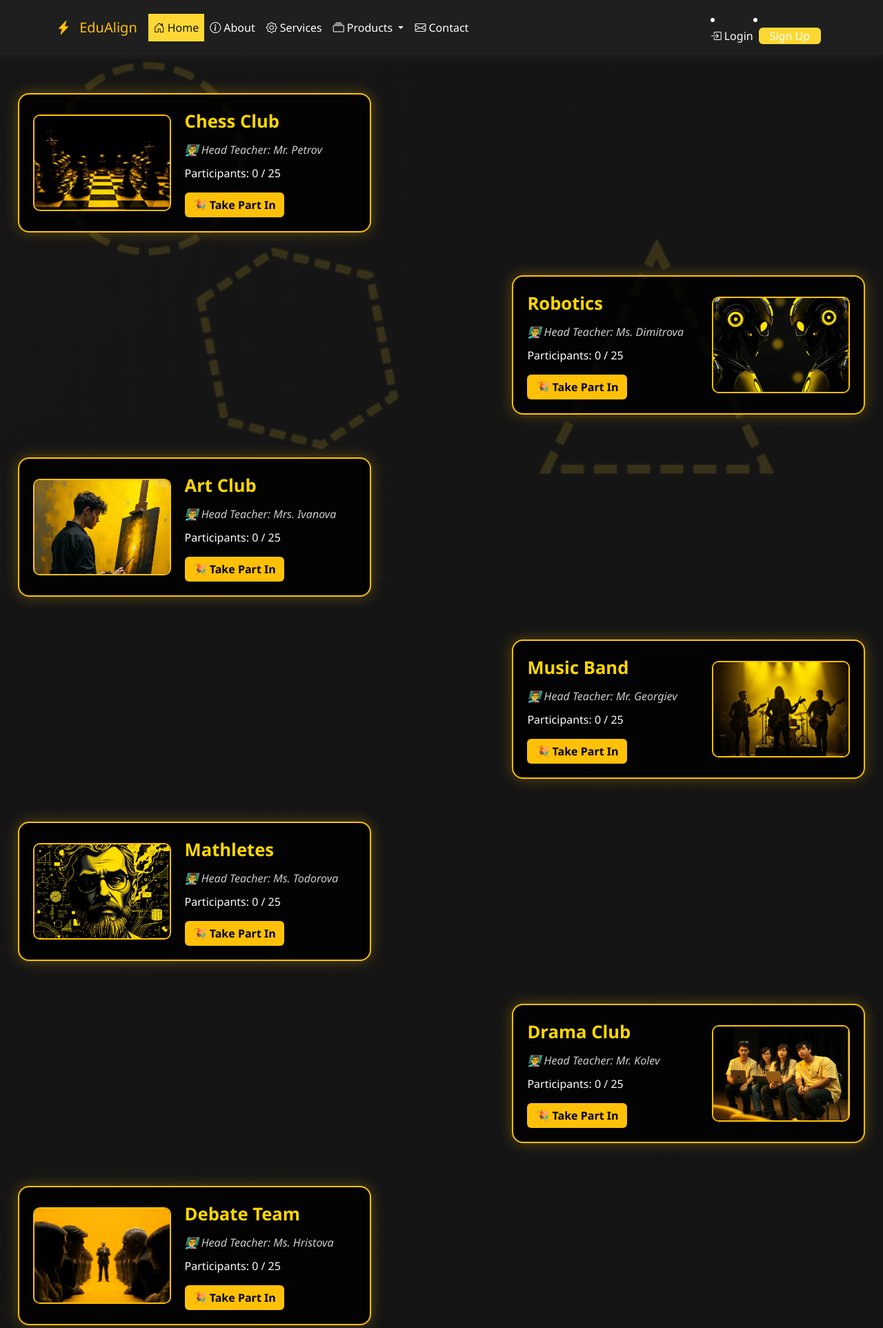
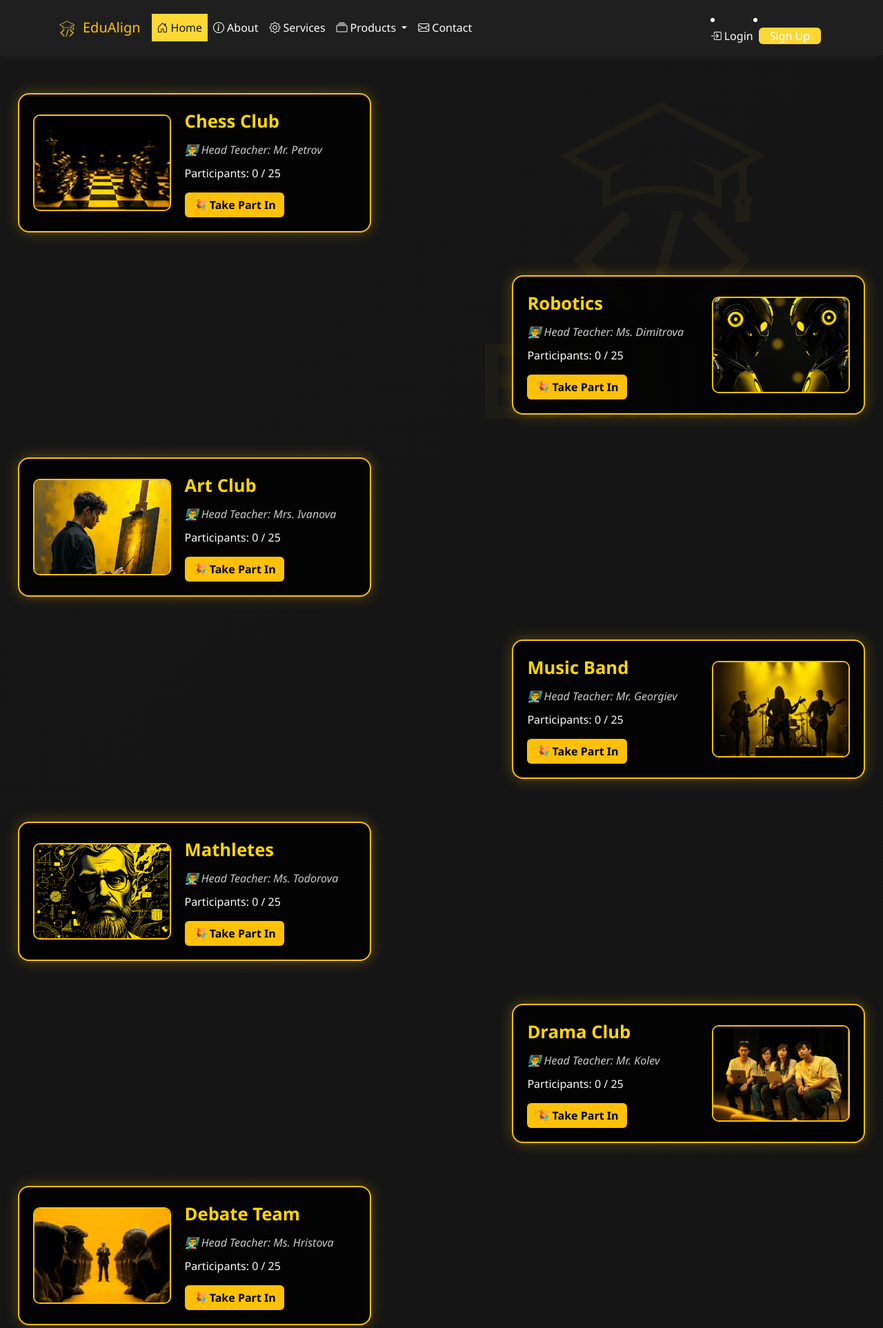
Before and after one commit to codingburgas/2425-11-g-pp-student-practices-assignment-team8, a Flask app: page / in a window 1280 px wide. Shown: the top 1925 px of the page at 69% size. Run offline with Flask 3, Linux system fonts and the light colour scheme; some libraries are stand-ins or nearby versions.

Commit message:
Create website logo. Change the background and replace the old logo with the new one in the navigation bar.

```diff
--- a/src/config.py
+++ b/src/config.py
@@ -2,5 +2,5 @@ import os
 
 class Config:
     SECRET_KEY = os.environ.get('dqwedqwdqw', 'super secret key')
-    SQLALCHEMY_DATABASE_URI = (f"mssql+pyodbc://MITAKA/proba?driver=ODBC+Driver+17+for+SQL+Server")
+    SQLALCHEMY_DATABASE_URI = (f"mssql+pyodbc://DESKTOP-EVLE77T/proba?driver=ODBC+Driver+17+for+SQL+Server")
     SQLALCHEMY_TRACK_MODIFICATIONS = False
--- a/src/main/templates/index.html
+++ b/src/main/templates/index.html
@@ -11,8 +11,8 @@
         background-size: 400% 400%;
         animation: gradientShift 20s ease infinite;
         overflow-x: hidden;
-        position: relative; /* for background shapes */
-        z-index: 1; /* Ensure content is above shapes */
+        position: relative;
+        z-index: 1;
     }
 
     @keyframes gradientShift {
@@ -21,44 +21,19 @@
         100% { background-position: 0% 50%; }
     }
 
-    /* Background shapes container */
-    .background-shapes {
+    /* Background image */
+    body::after {
+        content: '';
         position: fixed;
         top: 0;
-        left: 0;
-        width: 100vw;
+        right: 0;
+        width: 50vw;
         height: 100vh;
-        pointer-events: none; /* So shapes don’t block clicks */
-        z-index: 0; /* Behind everything */
-        user-select: none;
-    }
-
-    .shape {
-        position: absolute;
-        stroke: #fdd835;
-        stroke-width: 3;
-        fill: transparent;
-        opacity: 0.15;
-        filter: drop-shadow(0 0 2px #fdd835);
-    }
-
-    .shape1 {
-        top: 10vh;
-        left: 5vw;
-        width: 300px;
-        height: 300px;
-    }
-    .shape2 {
-        top: 40vh;
-        right: 10vw;
-        width: 400px;
-        height: 400px;
-    }
-    .shape3 {
-        bottom: 15vh;
-        left: 20vw;
-        width: 350px;
-        height: 350px;
+        background: url("{{ url_for('static', filename='images/logo.png') }}") no-repeat center right;
+        background-size: contain;
+        opacity: 0.05;
+        pointer-events: none;
+        z-index: 0;
     }
 
     .club-section {
@@ -82,7 +57,7 @@
         transform: translateY(40px);
         transition: all 0.6s ease;
         position: absolute;
-        z-index: 1; /* On top of background */
+        z-index: 1;
     }
 
     .club-card.visible {
@@ -146,24 +121,6 @@
     }
 </style>
 
-<!-- Background Shapes -->
-<div class="background-shapes" aria-hidden="true">
-    <!-- Sketched circle -->
-    <svg class="shape shape1" viewBox="0 0 100 100" preserveAspectRatio="none" xmlns="http://www.w3.org/2000/svg">
-        <circle cx="50" cy="50" r="45" stroke-dasharray="10 5" />
-    </svg>
-
-    <!-- Sketched triangle -->
-    <svg class="shape shape2" viewBox="0 0 100 100" preserveAspectRatio="none" xmlns="http://www.w3.org/2000/svg">
-        <polygon points="50,10 90,90 10,90" stroke-dasharray="8 4" />
-    </svg>
-
-    <!-- Sketched irregular polygon -->
-    <svg class="shape shape3" viewBox="0 0 100 100" preserveAspectRatio="none" xmlns="http://www.w3.org/2000/svg">
-        <polygon points="10,30 40,10 80,20 90,70 60,90 20,80" stroke-dasharray="6 3" />
-    </svg>
-</div>
-
 <div>
     {% set clubs = [
         {"name": "Chess Club", "teacher": "Mr. Petrov", "image": "chess.png"},
@@ -186,18 +143,15 @@
             <div class="club-info">
                 <div class="club-title">{{ club.name }}</div>
                 <div class="club-text">👨‍🏫 Head Teacher: {{ club.teacher }}</div>
-                <!-- New Participant Counter -->
                 <p>Participants: <span id="count-{{ slug }}">0</span> / 25</p>
-                <!-- Link to Club Detail Page -->
                 <a href="{{ url_for('main_bp.club_detail', club_slug=slug) }}" class="btn btn-custom">🎉 Take Part In</a>
             </div>
         </div>
     </div>
-{% endfor %}
+    {% endfor %}
 </div>
 
 <script>
-    // Animate cards every time they enter the viewport
     const observer = new IntersectionObserver((entries) => {
         entries.forEach(entry => {
             if (entry.isIntersecting) {
--- a/src/templates/base.html
+++ b/src/templates/base.html
@@ -146,8 +146,8 @@
 <body>
     <nav class="navbar navbar-expand-lg py-3">
         <div class="container">
-            <a class="navbar-brand" href="{{ url_for('main_bp.index') }}">
-                <i class="bi bi-lightning-charge-fill text-warning me-2"></i>
+            <a class="navbar-brand d-flex align-items-center" href="{{ url_for('main_bp.index') }}">
+                <img src="{{ url_for('static', filename='images/logo2.png') }}" alt="EduAlign Logo" width="30" height="30" class="me-2">
                 <span class="text-warning">EduAlign</span>
             </a>
 
```
Also changed, not shown: src/static/images/logo.png (added), src/static/images/logo2.png (added).
